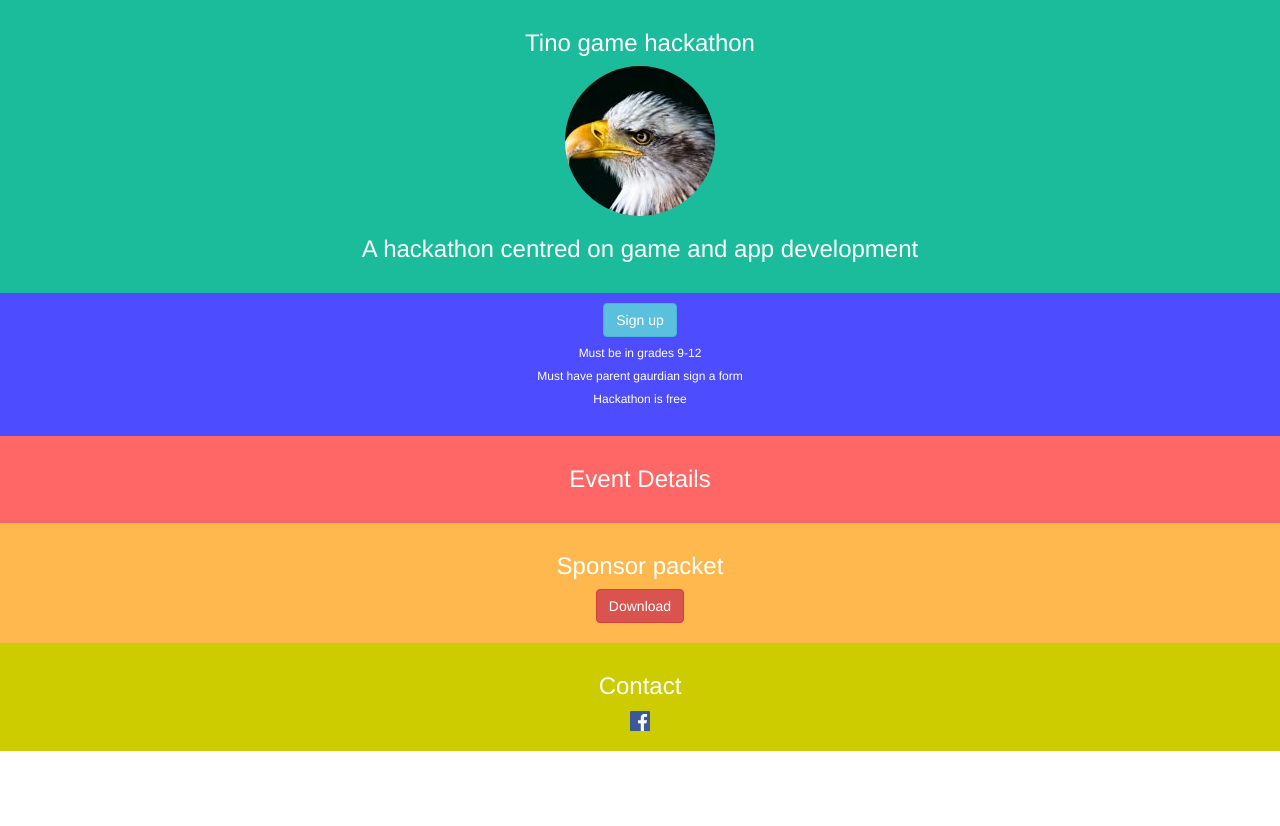
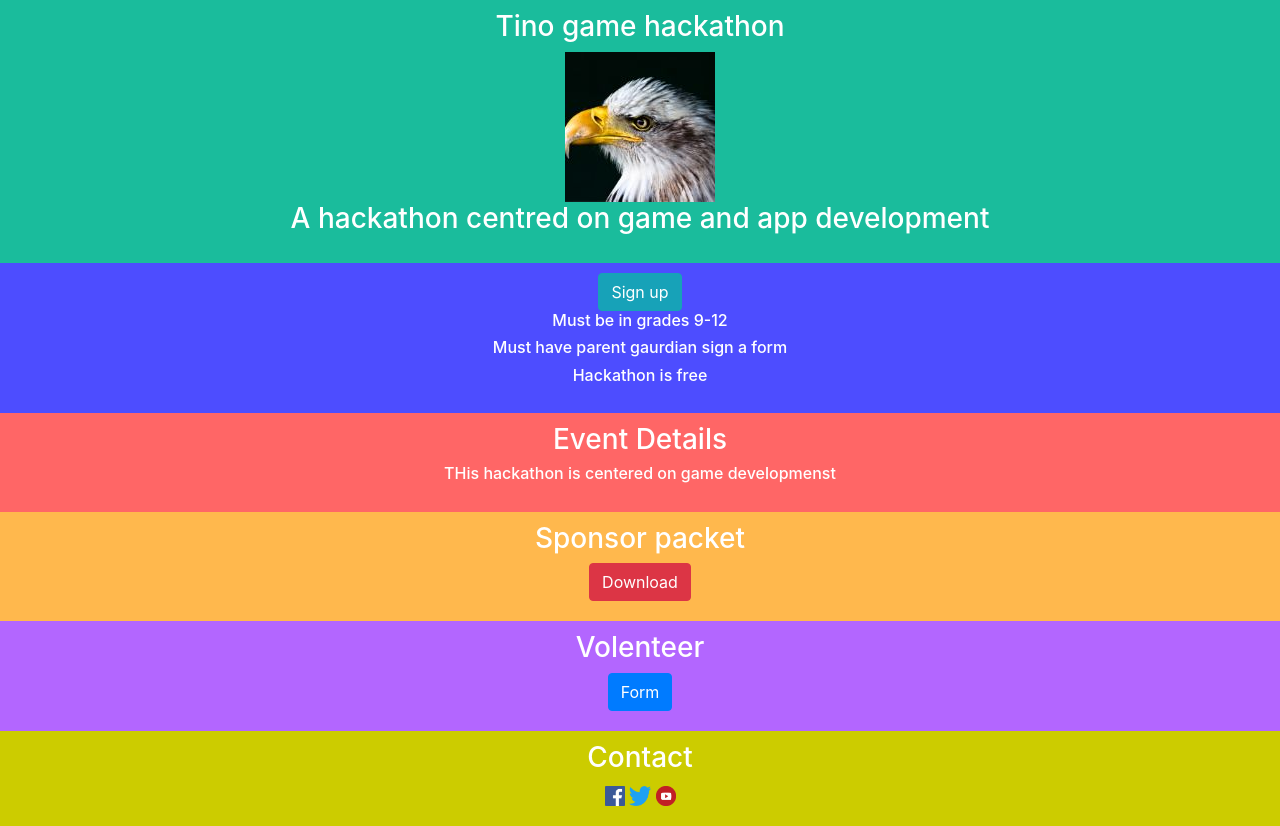
Before and after one commit to dawnstar123/Project-dawn, a plain HTML site: page Hackathon Website/index.html in a window 1280 px wide. Before the commit the page ends 800 px from the top, so only its background shows below. Drawn offline with nearby package versions, Linux system fonts and the light colour scheme.

Commit message:
new enhancements to hyerlink + volenteer form
+Added Volenteer section
+Added placeholder hyperlinks for youtube+ twiter

```diff
--- a/Hackathon Website/index.html
+++ b/Hackathon Website/index.html
@@ -4,9 +4,9 @@
   <title>Tino game hackathon</title>
   <meta charset="utf-8">
   <meta name="viewport" content="width=device-width, initial-scale=1">
-  <link rel="stylesheet" href="https://maxcdn.bootstrapcdn.com/bootstrap/3.3.7/css/bootstrap.min.css">
+  <link rel="stylesheet" href="css/bootstrap.min.css">
   <script src="https://ajax.googleapis.com/ajax/libs/jquery/1.12.4/jquery.min.js"></script>
-  <script src="https://maxcdn.bootstrapcdn.com/bootstrap/3.3.7/js/bootstrap.min.js"></script>
+  <script src="js/bootstrap.min.js"></script>
 </head>
 <style>
 .bg-1 {
@@ -29,6 +29,10 @@
 	background-color: #cccc00;
 	color: #ffffff;
 }
+.bg-6{
+	background-color:#b366ff;
+	color:#ffffff;
+}
 	.container-fluid {
     padding-top: 10px;
     padding-bottom: 20px;
@@ -50,16 +54,24 @@
 
 <div class="container-fluid bg-3 text-center">
 <h3>Event Details</h3>
+<h6>THis hackathon is centered on game developmenst</h6>
 </div>
 <div class="container-fluid bg-4 text-center">
 <h3>Sponsor packet</h3>
 <a href="https://get.adobe.com/reader/" class="btn btn-danger">Download</a>
 </div>
+<div class="container-fluid bg-6 text-center">
+<h3>Volenteer</h3>
+<a href="https://www.google.com/forms/about/" class="btn btn-primary">Form</a>
+</div>
 <div class="container-fluid bg-5 text-center">
 <h3>Contact</h3>
 <a href="https://www.facebook.com/">
 	<img src="fb.png" width="20" height="20">
-</a>
+</a><a href="https://twitter.com/">         <img src="images/twitter.png" width="22" height="20"></a>
+<a href="https://www.youtube.com/">
+	<img src="images/youtube.png" width="20" height="20">
+    </a>
 </div>
 </body>
 
```
Also changed, not shown: Hackathon Website/images/bird.jpg (added), Hackathon Website/images/fb.png (added), Hackathon Website/images/twitter.JPG (added), Hackathon Website/images/twitter.png (added), Hackathon Website/images/youtube.JPG (added), Hackathon Website/images/youtube.png (added).
